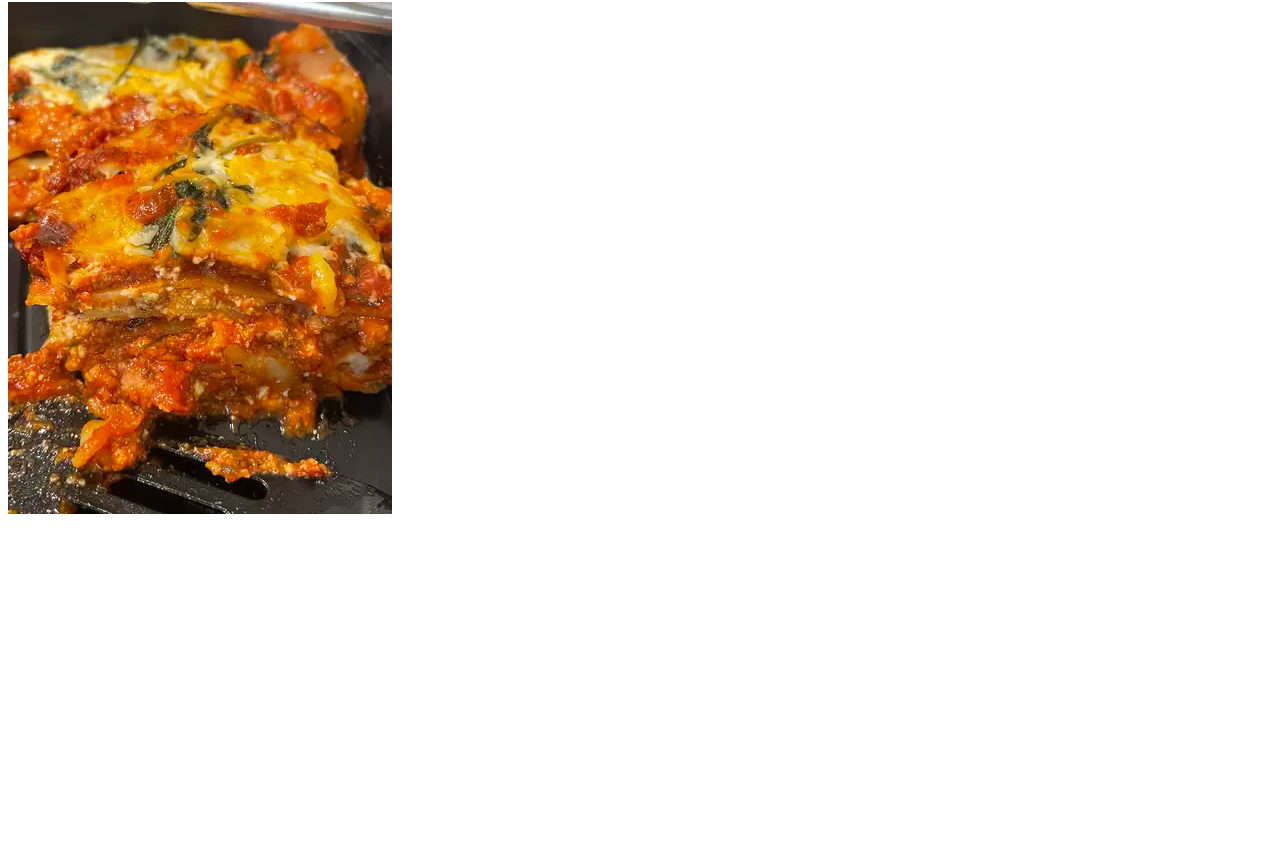
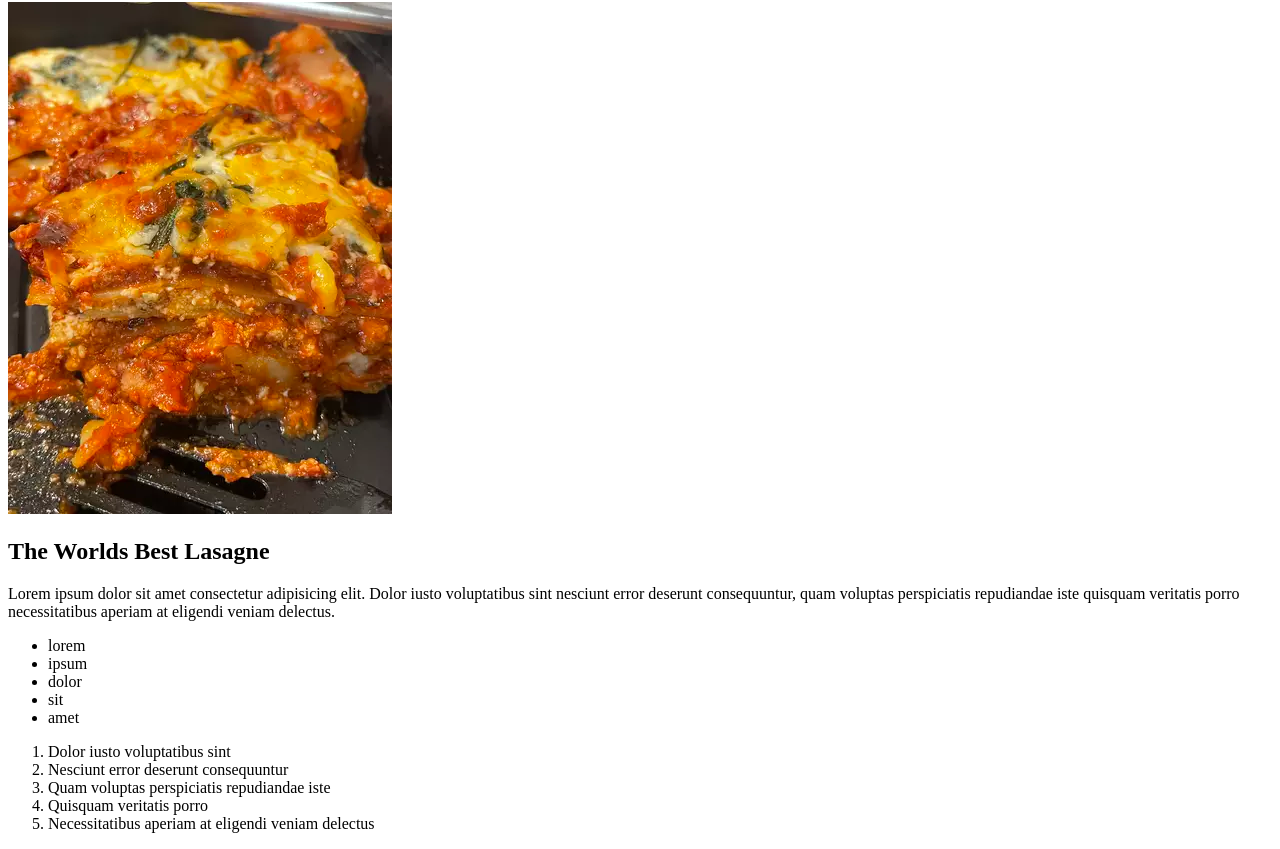
Before and after one commit to kcdoran/odin-recipes, a plain HTML site: page recipes/lasagne.html in a window 1280 px wide. Shown: the part 78-927 px from the top of the page. Before the commit the page ends 800 px from the top, so only its background shows below. Drawn offline with Linux system fonts and the light colour scheme.

Commit message:
Add Text For Lasagne.html. Tidy Up index.html code

```diff
--- a/recipes/lasagne.html
+++ b/recipes/lasagne.html
@@ -1,13 +1,40 @@
 <!DOCTYPE html>
 <html lang="en">
-<head>
-    <meta charset="UTF-8">
-    <meta http-equiv="X-UA-Compatible" content="IE=edge">
-    <meta name="viewport" content="width=device-width, initial-scale=1.0">
+  <head>
+    <meta charset="UTF-8" />
+    <meta http-equiv="X-UA-Compatible" content="IE=edge" />
+    <meta name="viewport" content="width=device-width, initial-scale=1.0" />
     <title>Lasagne Recipe</title>
-</head>
-<body>
+  </head>
+  <body>
     <h1 class="title">Lasagne</h1>
-    <img src="./pics/lasagneCloseUp.webp" alt="Closeup of a portion of cooked Lasagne. ">
-</body>
+    <img
+      src="./pics/lasagneCloseUp.webp"
+      alt="Closeup of a portion of cooked Lasagne. "
+    />
+
+    <div class="descriptionContainer">
+      <h2 class="title2">The Worlds Best Lasagne</h2>
+      <p class="recipeDescription">
+        Lorem ipsum dolor sit amet consectetur adipisicing elit. Dolor iusto voluptatibus sint nesciunt error deserunt consequuntur, quam voluptas perspiciatis repudiandae iste quisquam veritatis porro necessitatibus aperiam at eligendi veniam delectus.
+      </p>
+    </div>
+
+    <div class="howToMake">
+        <ul class="ingredients">
+            <li>lorem</li>
+            <li>ipsum</li>
+            <li>dolor</li>
+            <li>sit</li>
+            <li>amet</li>
+        </ul>
+        <ol class="steps">
+            <li>Dolor iusto voluptatibus sint</li>
+            <li>Nesciunt error deserunt consequuntur</li>
+            <li>Quam voluptas perspiciatis repudiandae iste</li>
+            <li>Quisquam veritatis porro</li>
+            <li>Necessitatibus aperiam at eligendi veniam delectus</li>
+        </ol>
+    </div>
+  </body>
 </html>
```
Also changed, not shown: index.html (+6 -0 lines).
